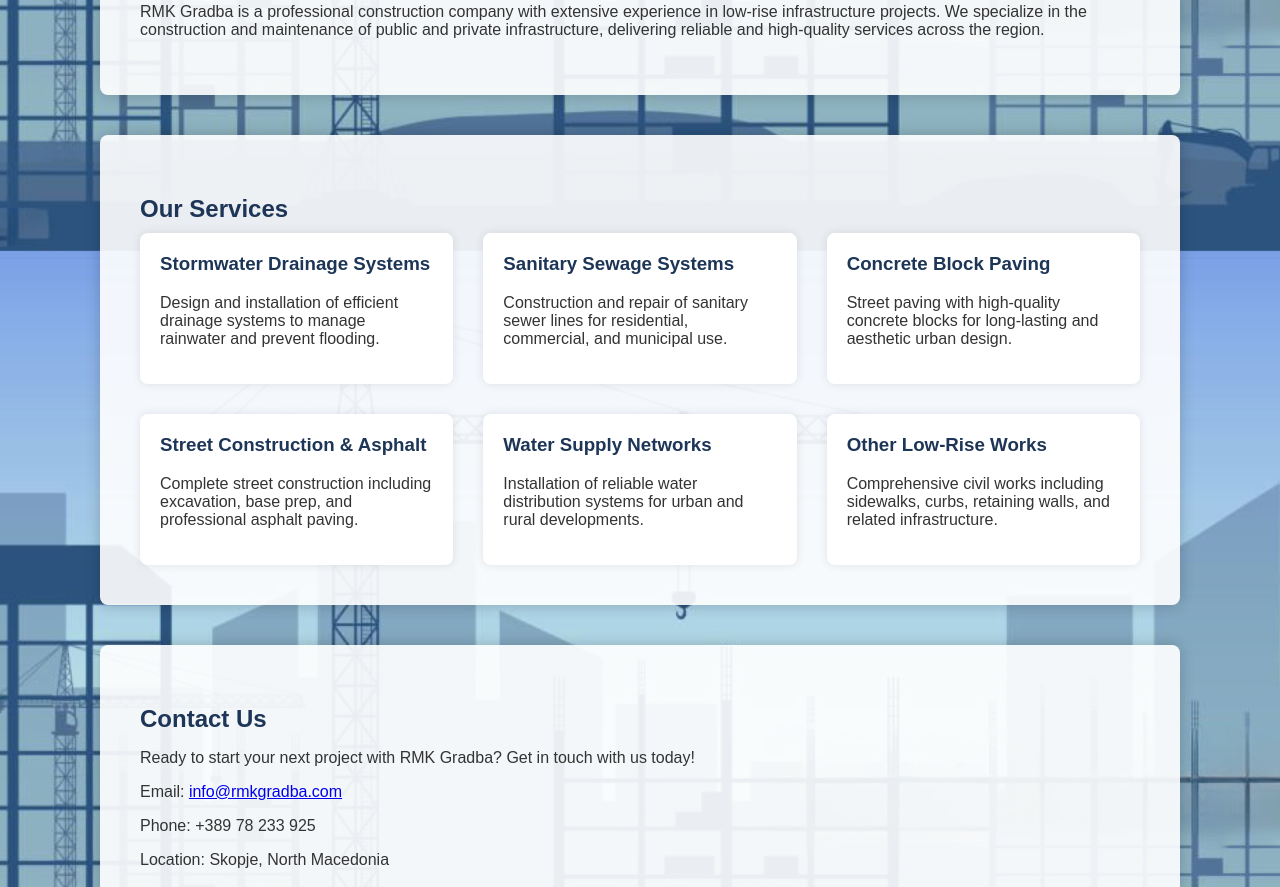
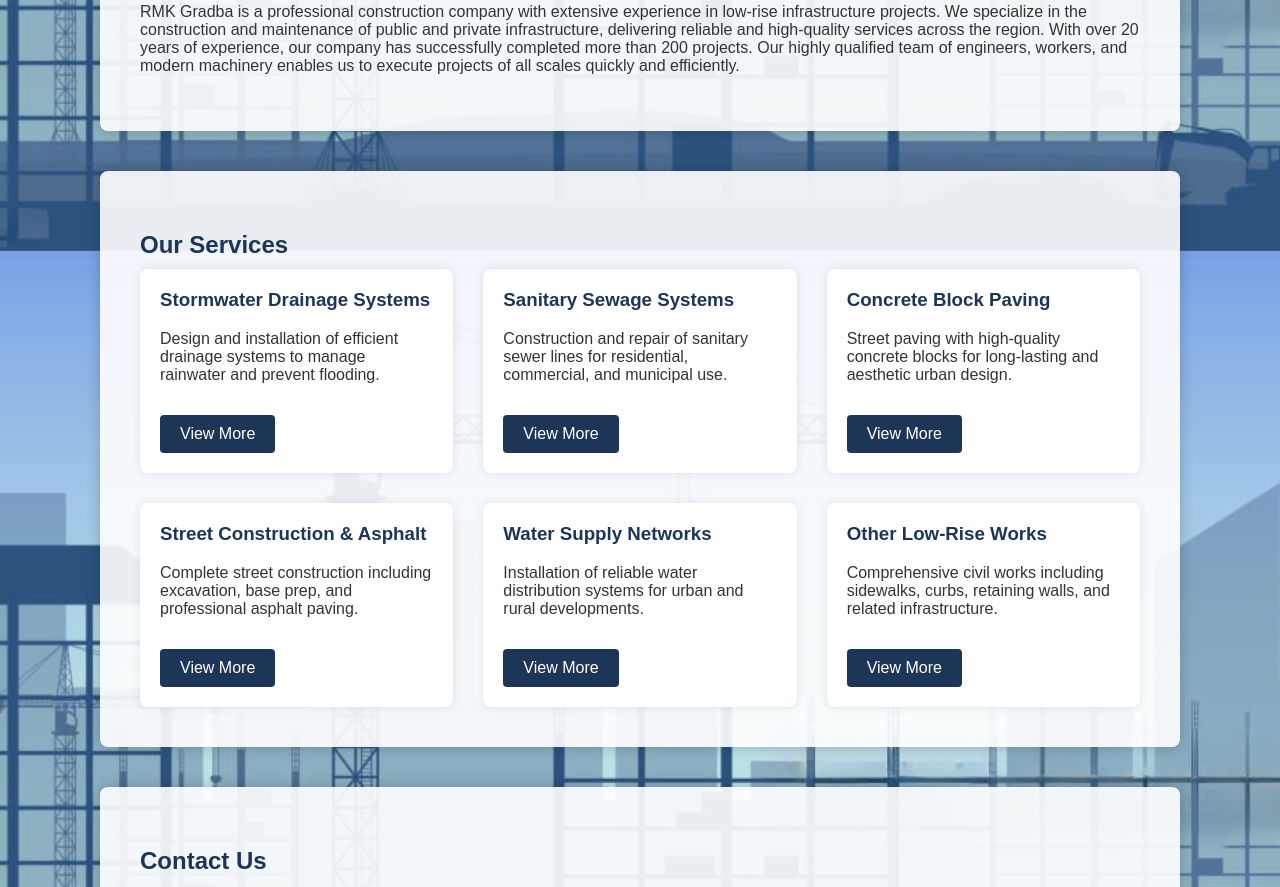
Before and after one commit to Stefan1999154/RMK-Gradba, a plain HTML site: page index.html in a window 1280 px wide. Shown: the part 549-1436 px from the top of the page. Drawn offline with Linux system fonts and the light colour scheme.

Commit message:
Add files via upload

```diff
--- a/index.html
+++ b/index.html
@@ -5,7 +5,6 @@
   <meta name="viewport" content="width=device-width, initial-scale=1" />
   <title>RMK Gradba | Low-Rise Construction</title>
   <style>
-    /* Make html and body take full height */
     html, body {
       height: 100%;
       margin: 0;
@@ -13,15 +12,12 @@
     }
 
     body {
-      /* Full page background image */
       background: url('background.jpg') no-repeat center center fixed;
       background-size: cover;
-
       font-family: Arial, sans-serif;
       color: #333;
     }
 
-    /* Transparent header */
     header {
       background: transparent;
       padding: 40px 20px;
@@ -31,7 +27,6 @@
       color: white;
     }
 
-    /* Remove header overlay */
     header::before {
       content: none;
     }
@@ -69,7 +64,7 @@
       padding: 40px;
       max-width: 1000px;
       margin: auto;
-      background: rgba(255, 255, 255, 0.9); /* white with some transparency */
+      background: rgba(255, 255, 255, 0.9);
       border-radius: 8px;
       box-shadow: 0 0 15px rgba(0,0,0,0.2);
       margin-bottom: 40px;
@@ -91,26 +86,43 @@
       padding: 20px;
       border-radius: 8px;
       box-shadow: 0 0 10px rgba(0, 0, 0, 0.1);
-      cursor: pointer;
       transition: box-shadow 0.3s ease;
     }
+
     .service-box:hover {
       box-shadow: 0 0 15px #1d3557;
     }
+
     .service-box h3 {
       margin-top: 0;
       color: #1d3557;
     }
 
-    /* Detail area styles */
+    .view-button {
+      margin-top: 15px;
+      padding: 10px 20px;
+      background-color: #1d3557;
+      color: white;
+      border: none;
+      border-radius: 4px;
+      cursor: pointer;
+      font-size: 16px;
+      transition: background-color 0.3s ease;
+    }
+
+    .view-button:hover {
+      background-color: #163150;
+    }
+
     #service-detail {
       margin-top: 40px;
       background: white;
       padding: 30px;
       border-radius: 8px;
       box-shadow: 0 0 12px rgba(0,0,0,0.15);
-      display: none; /* hidden by default */
+      display: none;
     }
+
     #service-detail h3 {
       margin-top: 0;
       color: #1d3557;
@@ -122,6 +134,7 @@
       margin-top: 15px;
       flex-wrap: wrap;
     }
+
     #detail-images img {
       width: 48%;
       height: auto;
@@ -134,6 +147,7 @@
       #detail-images {
         flex-direction: column;
       }
+
       #detail-images img {
         width: 100% !important;
         margin-bottom: 15px;
@@ -151,6 +165,7 @@
       cursor: pointer;
       font-size: 35px;
     }
+
     #close-detail:hover {
       background-color: #163150;
     }
@@ -180,40 +195,45 @@
     <h2>About Us</h2>
     <p>
       RMK Gradba is a professional construction company with extensive experience in low-rise infrastructure projects.
-      We specialize in the construction and maintenance of public and private infrastructure, delivering reliable and high-quality services across the region.
+      We specialize in the construction and maintenance of public and private infrastructure, delivering reliable and high-quality services across the region. With over 20 years of experience, our company has successfully completed more than 200 projects. Our highly qualified team of engineers, workers, and modern machinery enables us to execute projects of all scales quickly and efficiently.
     </p>
   </section>
 
   <section id="services">
     <h2>Our Services</h2>
     <div class="services">
-      <div class="service-box" onclick="showService('stormwater')">
+      <div class="service-box">
         <h3>Stormwater Drainage Systems</h3>
         <p>Design and installation of efficient drainage systems to manage rainwater and prevent flooding.</p>
+        <button class="view-button" onclick="showService('stormwater')">View More</button>
       </div>
-      <div class="service-box" onclick="showService('sanitary')">
+      <div class="service-box">
         <h3>Sanitary Sewage Systems</h3>
         <p>Construction and repair of sanitary sewer lines for residential, commercial, and municipal use.</p>
+        <button class="view-button" onclick="showService('sanitary')">View More</button>
       </div>
-      <div class="service-box" onclick="showService('concrete')">
+      <div class="service-box">
         <h3>Concrete Block Paving</h3>
         <p>Street paving with high-quality concrete blocks for long-lasting and aesthetic urban design.</p>
+        <button class="view-button" onclick="showService('concrete')">View More</button>
       </div>
-      <div class="service-box" onclick="showService('street')">
+      <div class="service-box">
         <h3>Street Construction & Asphalt</h3>
         <p>Complete street construction including excavation, base prep, and professional asphalt paving.</p>
+        <button class="view-button" onclick="showService('street')">View More</button>
       </div>
-      <div class="service-box" onclick="showService('water')">
+      <div class="service-box">
         <h3>Water Supply Networks</h3>
         <p>Installation of reliable water distribution systems for urban and rural developments.</p>
+        <button class="view-button" onclick="showService('water')">View More</button>
       </div>
-      <div class="service-box" onclick="showService('other')">
+      <div class="service-box">
         <h3>Other Low-Rise Works</h3>
         <p>Comprehensive civil works including sidewalks, curbs, retaining walls, and related infrastructure.</p>
+        <button class="view-button" onclick="showService('other')">View More</button>
       </div>
     </div>
 
-    <!-- Service detail area -->
     <div id="service-detail">
       <h3 id="detail-title"></h3>
       <p id="detail-text"></p>
@@ -225,7 +245,7 @@
   <section id="contact">
     <h2>Contact Us</h2>
     <p>Ready to start your next project with RMK Gradba? Get in touch with us today!</p>
-    <p>Email: <a href="mailto:rmkgradba@yahoo.com">info@rmkgradba.com</a></p>
+    <p>Email: <a href="mailto:info@rmkgradba.com">info@rmkgradba.com</a></p>
     <p>Phone: +389 78 233 925</p>
     <p>Location: Skopje, North Macedonia</p>
   </section>
@@ -279,11 +299,8 @@
 
       title.textContent = service.title;
       text.textContent = service.text;
-
-      // Clear previous images
       imagesContainer.innerHTML = '';
 
-      // Add each image
       service.images.forEach(src => {
         const img = document.createElement('img');
         img.src = src;
@@ -292,7 +309,6 @@
       });
 
       detail.style.display = 'block';
-
       detail.scrollIntoView({ behavior: 'smooth' });
     }
 
```
